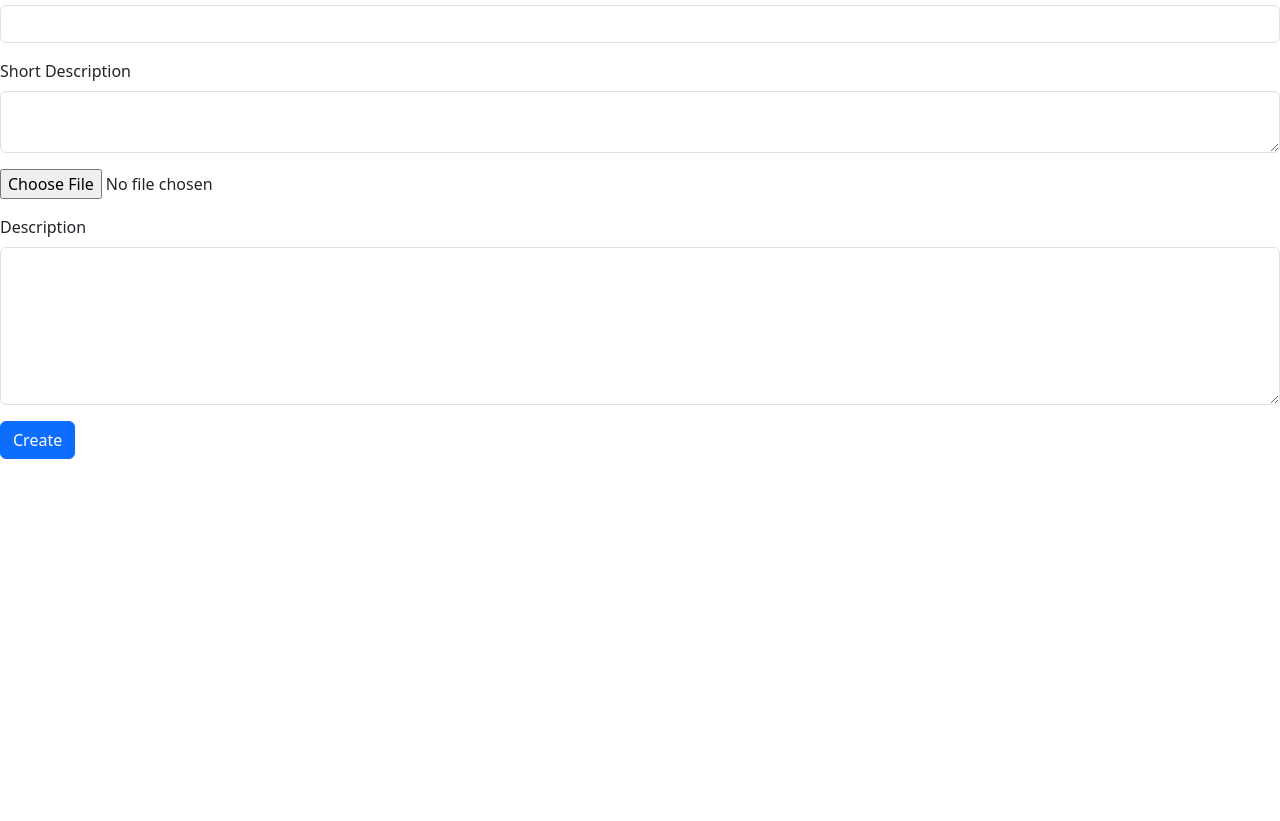
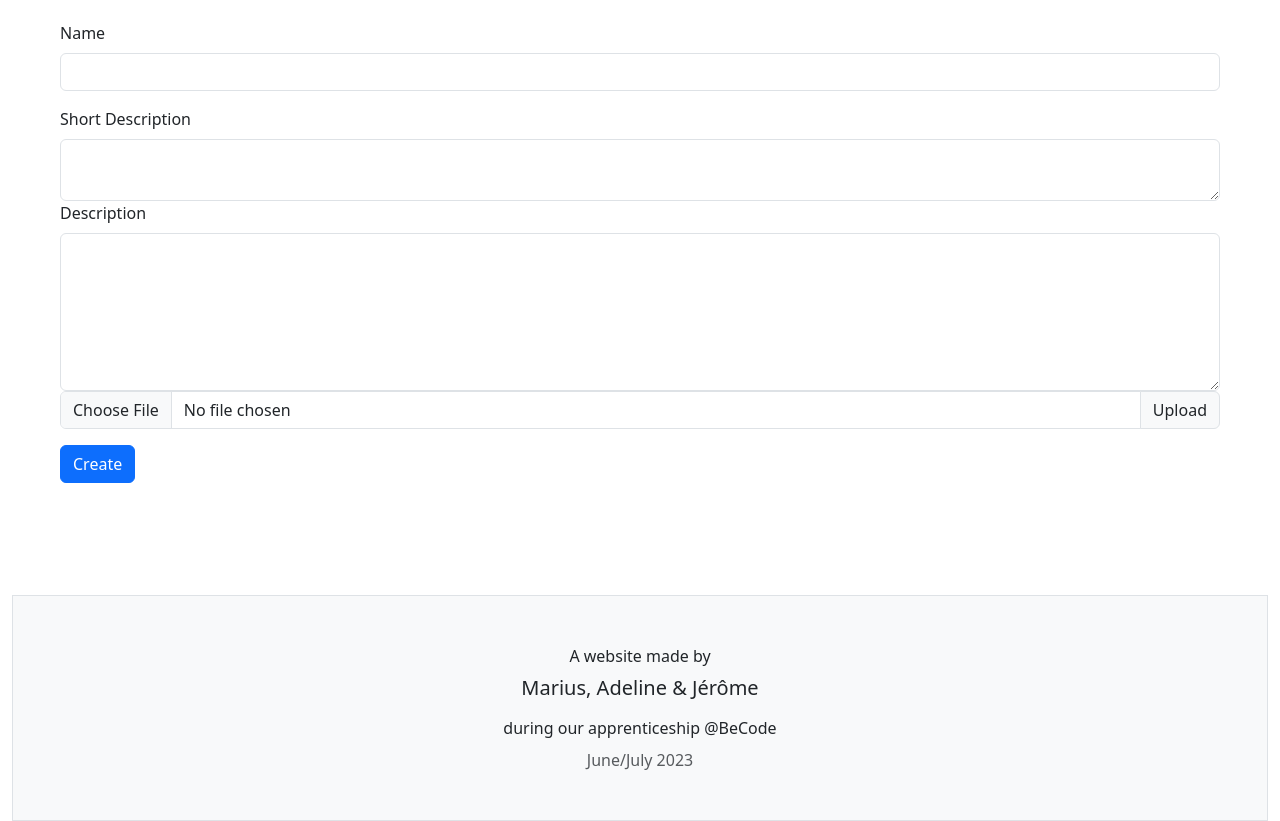
Before and after one commit to becodeorg/hamilton-8-character-manager-group-project-marius-adeline-jerome, a plain HTML site: page character-creation/character-creation.html in a window 1280 px wide. Shown: the part 83-904 px from the top of the page. Before the commit the page ends 800 px from the top, so only its background shows below. Drawn offline with nearby package versions, Linux system fonts and the light colour scheme.

Commit message:
adjust css

```diff
--- a/character-creation/character-creation.html
+++ b/character-creation/character-creation.html
@@ -10,7 +10,7 @@
         integrity="sha384-9ndCyUaIbzAi2FUVXJi0CjmCapSmO7SnpJef0486qhLnuZ2cdeRhO02iuK6FUUVM" crossorigin="anonymous">
 </head>
 
-<body>
+<body class="container-fluid">
     <nav class="navbar navbar-expand-lg bg-body-tertiary navbar-light">
         <div class="container-fluid">
             <a class="navbar-brand" href="#">Characters Manager</a>
@@ -33,7 +33,7 @@
         </div>
     </nav>
 
-    <form>
+    <form class="p-5">
         <div class="mb-3" id="name">
             <label for="name label" class="form-label">Name</label>
             <input type="" class="form-control" id="nameLabel" placeholder="">
@@ -41,14 +41,14 @@
         <div class="mb-3" id="shortDescription">
             <label for="short description label" class="form-label">Short Description</label>
             <textarea class="form-control" id="shortDescriptionLabel" rows="2"></textarea>
-        </div>
-        <div class="mb-3" id="imageInput">
-            <input type="file" id="uploadImage" accept=".jpg, .jpeg, .png">
-        </div>
             <div id="imageContainer"></div>
             <div class="mb-3" id="" description>
                 <label for="description label" class="form-label">Description</label>
                 <textarea class="form-control" id="descriptionLabel" rows="6"></textarea>
+                <div class="input-group mb-3">
+                    <input type="file" class="form-control" id="uploadImage">
+                    <label class="input-group-text" for="inputGroupFile02">Upload</label>
+                </div>
             </div>
             <button type="submit" class="btn btn-primary" id="creationButton">Create</button>
         </div>
@@ -64,5 +64,21 @@
         crossorigin="anonymous"></script>
     <script src="character-creation.js"></script>
 </body>
+<footer>
+
+    <div class="container-fluid w-auto text-center bg-body-tertiary border mt-5 pt-5 pb-5">
+        <div class="card-header mb-2">
+            A website made by
+        </div>
+        <div class="card-body">
+            <h5 class="card-title">Marius, Adeline & Jérôme</h5>
+            <p class="card-text mt-3">during our apprenticeship @BeCode</p>
+        </div>
+        <div class="card-footer text-body-secondary mt-2 ">
+            June/July 2023
+        </div>
+    </div>
+
+</footer>
 
 </html>
--- a/character-creation/character-creation.js
+++ b/character-creation/character-creation.js
@@ -71,7 +71,7 @@ creationButton.addEventListener("click", function (event) {
     headers: {
       "Content-Type": "application/json",
     },
-    //Transforme les données envoyées en string format JSON dans le body (qui est le corps de ma requête, ce que j'envoi effectivement à l'API)
+    //Transforme les données envoyées en string format JSON dans le body (qui est le corps de la requête, ce que j'envoi effectivement à l'API)
     body: JSON.stringify(newCharacter),
   })
     //Traitement de la réponse:
```
Lines whose indentation alone changed are shown as unchanged.
